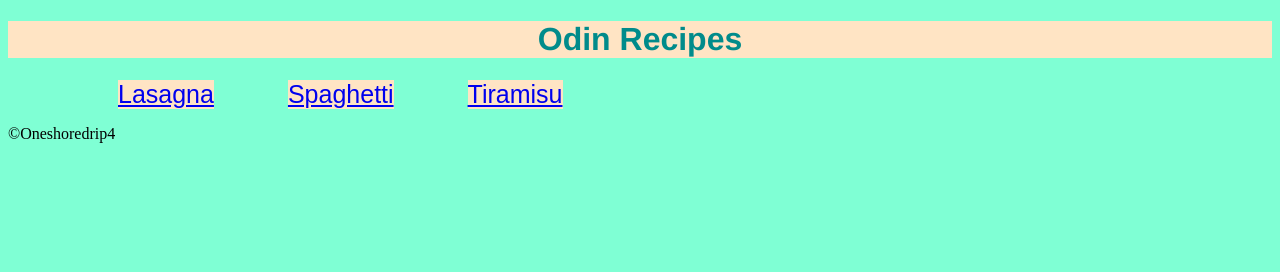
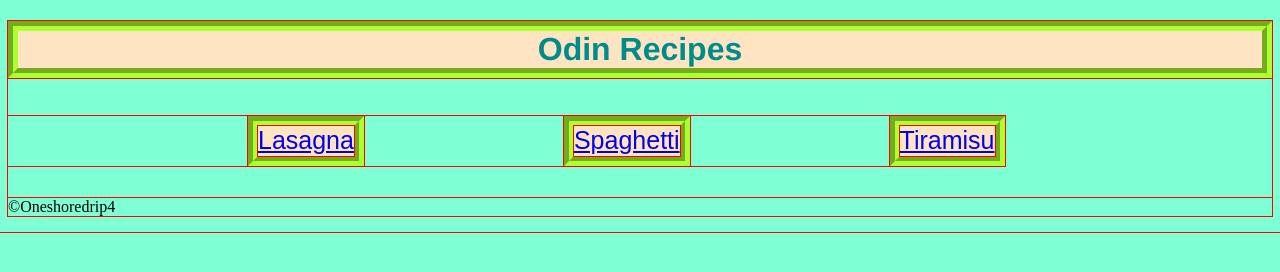
Before and after one commit to Oneshoredrip4/odin-recipes, a plain HTML site: page index.html in a window 1280 px wide. Drawn offline with Linux system fonts and the light colour scheme.

Commit message:
add[css]: added type selectors/changed some style

```diff
--- a/style.css
+++ b/style.css
@@ -1,22 +1,41 @@
+html{
+    box-sizing: border-box;
+}
+
+*{
+    outline: 1px solid red;
+    box-sizing: inherit;
+}
+
 h1{
     font-family: 'Franklin Gothic Medium', 'Arial Narrow', Arial, sans-serif;
     text-align: center;
     color: darkcyan;
     background-color: bisque;
     font-size: 32px;
+    border: 10px groove greenyellow;
 }
 
 body{
     background-color: aquamarine;
 }
 
+ul{
+    display: inline-flex;
+    list-style: none;
+    block-size: 100px;
+    height: 50px;
+}
+
 .button{
     font-family: Arial, Helvetica, sans-serif;
     background-color: bisque;
-    border: 2px greenyellow;
     font-size: 25px;
-    display: inline-block;
-    text-align: center;
-    list-style-type: none;
-    margin-left: 70px;
+    display: flex;
+    margin-left: 200px;
+    border: 10px groove greenyellow;
 }
+
+.button:hover{
+    border: 10px groove rebeccapurple;
+}
```
